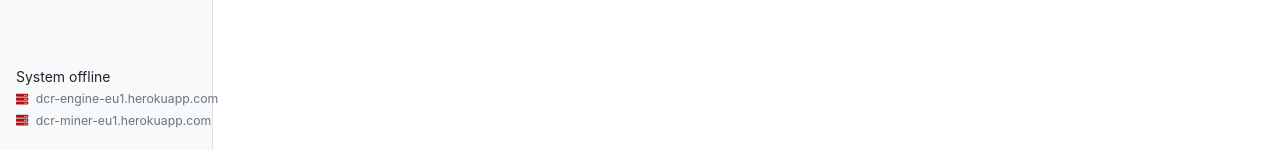
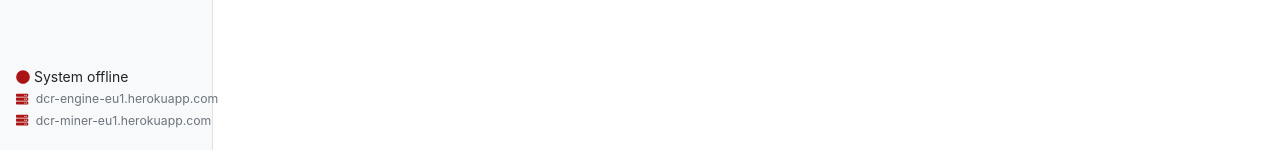
Before and after one commit to ProcessDryLab/dashboard, a Vue app: page / in a window 1280 px wide. Shown: the part 650-800 px from the top of the page. Built offline with nearby package versions, Linux system fonts and the light colour scheme; no server answers; what vue-toastr would draw is missing.

Commit message:
Added global status icon

```diff
--- a/src/components/widgets/SystemStatus.vue
+++ b/src/components/widgets/SystemStatus.vue
@@ -1,6 +1,7 @@
 <template>
   <footer class="mb-1 mx-3 small" style="position: fixed; bottom: 0">
     <p>
+      <font-awesome-icon icon="circle" v-bind:class="this.systemStatusClass" />
       {{ this.getSystemStatus() }}<br />
       <small class="text-secondary">
         <font-awesome-icon icon="server" class="mr-1" v-bind:class="this.systemStatus" /> {{ this.$backend.getHostname() }} <br />
@@ -14,6 +15,17 @@
 export default {
   name: 'SystemStatus',
   props: ['systemStatus', 'systemStatusMiner'],
+  computed: {
+    systemStatusClass: function() {
+      if (this.systemStatus === 'online' && this.systemStatusMiner === 'online') {
+        return 'online'
+      } else if (this.systemStatus === 'booting' || this.systemStatusMiner === 'booting') {
+        return 'booting'
+      } else {
+        return 'offline'
+      }
+    },
+  },
   methods: {
     getSystemStatus () {
       if (this.systemStatus === 'online' && this.systemStatusMiner === 'online') {
```
